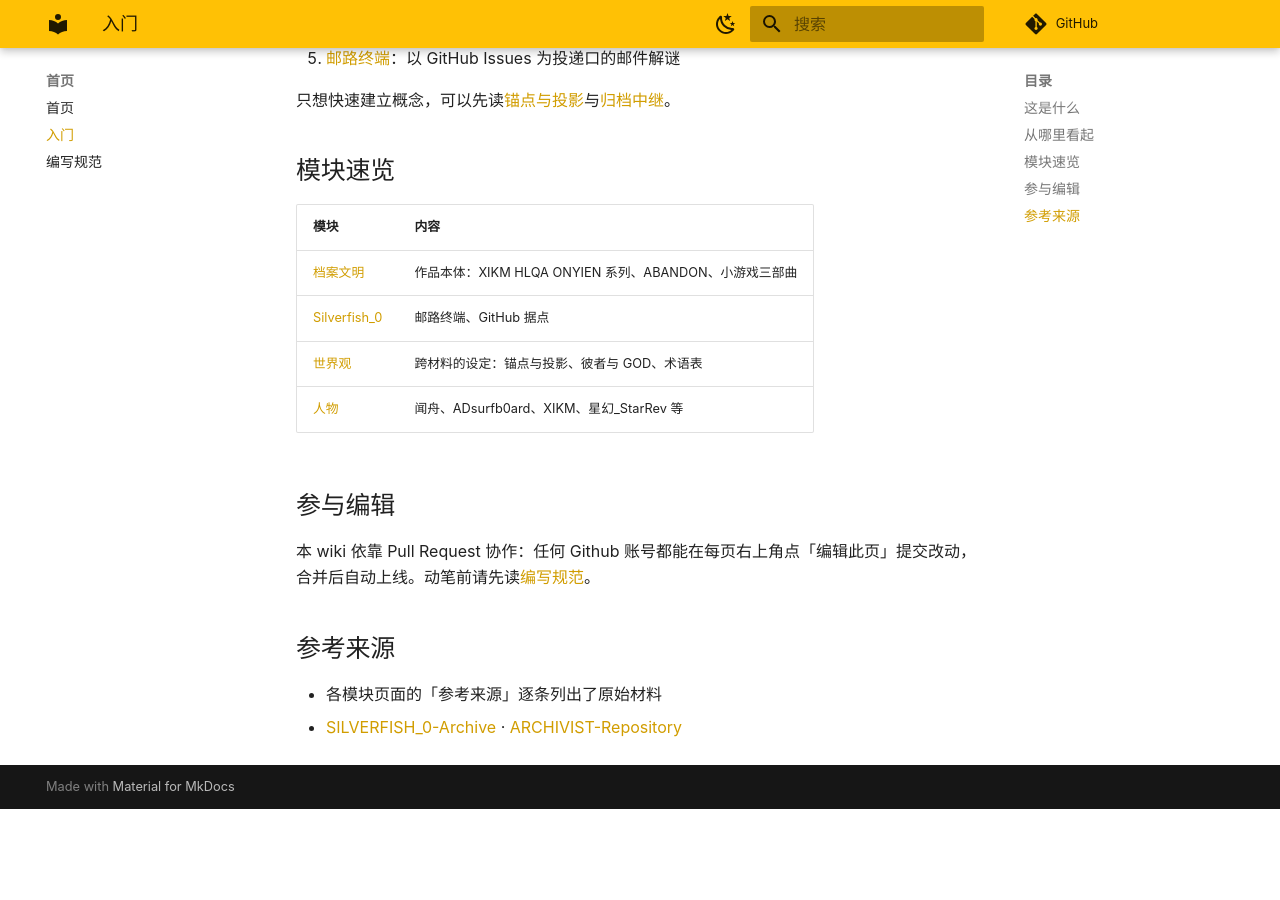
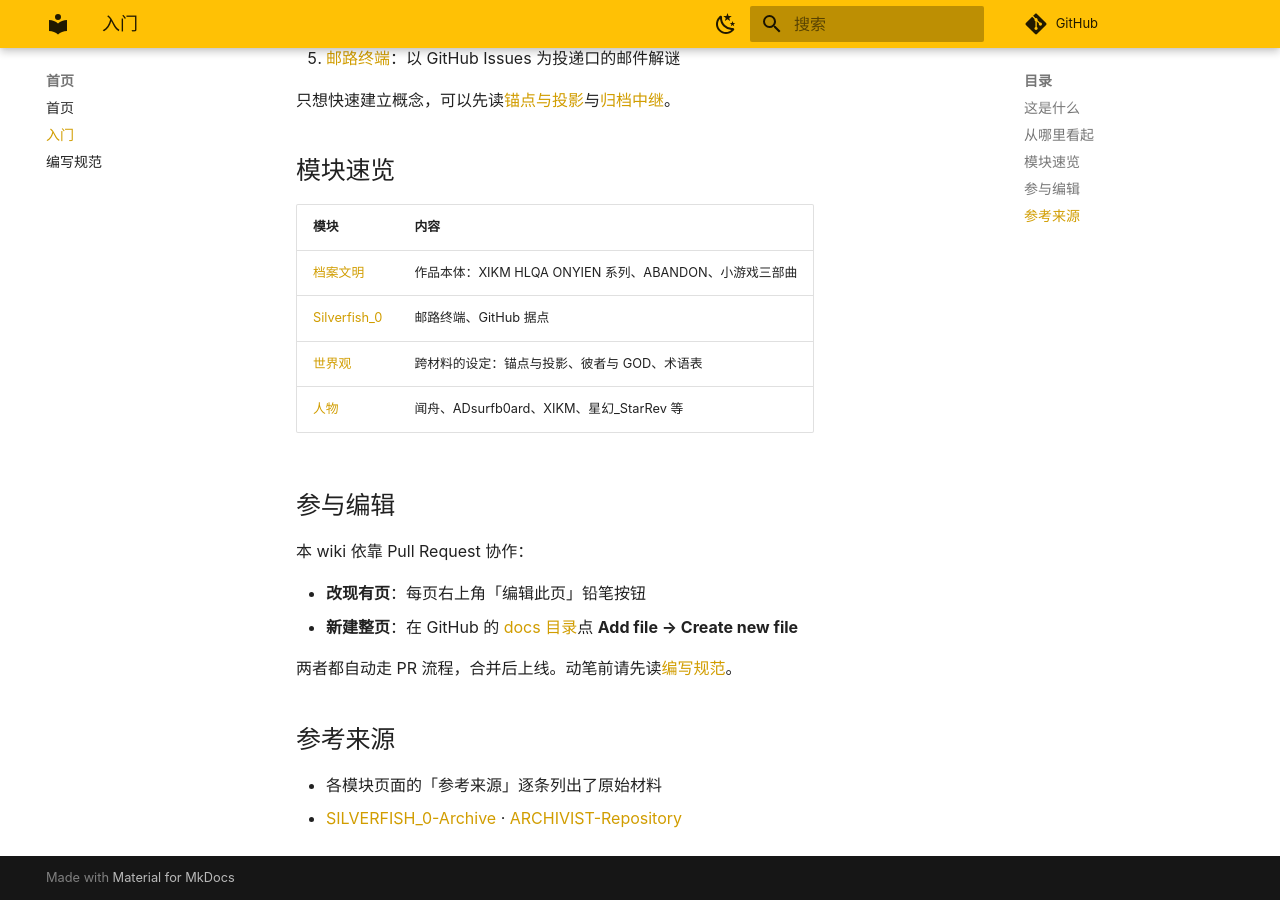
Before and after one commit to Rosmontis220/ARCHIVIST-Wiki, an MkDocs documentation site: the page built from docs/入门.md, in a window 1280 px wide and 900 px high, scrolled down 799 px. Built offline with MkDocs 1.6.1 and Material for MkDocs 9.7.7, drawn with Linux system fonts in a browser that asks for light colours; comment, search, counter and statistics services are not loaded; before the commit the page ends 1608 px from its top, so only the background shows below that.

```diff
--- a/docs/入门.md
+++ b/docs/入门.md
@@ -39,7 +39,12 @@ tags:
 
 ## 参与编辑
 
-本 wiki 依靠 Pull Request 协作：任何 Github 账号都能在每页右上角点「编辑此页」提交改动，合并后自动上线。动笔前请先读[编写规范](编写规范.md)。
+本 wiki 依靠 Pull Request 协作：
+
+- **改现有页**：每页右上角「编辑此页」铅笔按钮
+- **新建整页**：在 GitHub 的 [docs 目录](https://github.com/Rosmontis220/ARCHIVIST-Wiki/new/main/docs/)点 **Add file → Create new file**
+
+两者都自动走 PR 流程，合并后上线。动笔前请先读[编写规范](编写规范.md)。
 
 ## 参考来源
 
```
Also changed, not shown: docs/编写规范.md (+30 -0 lines).
